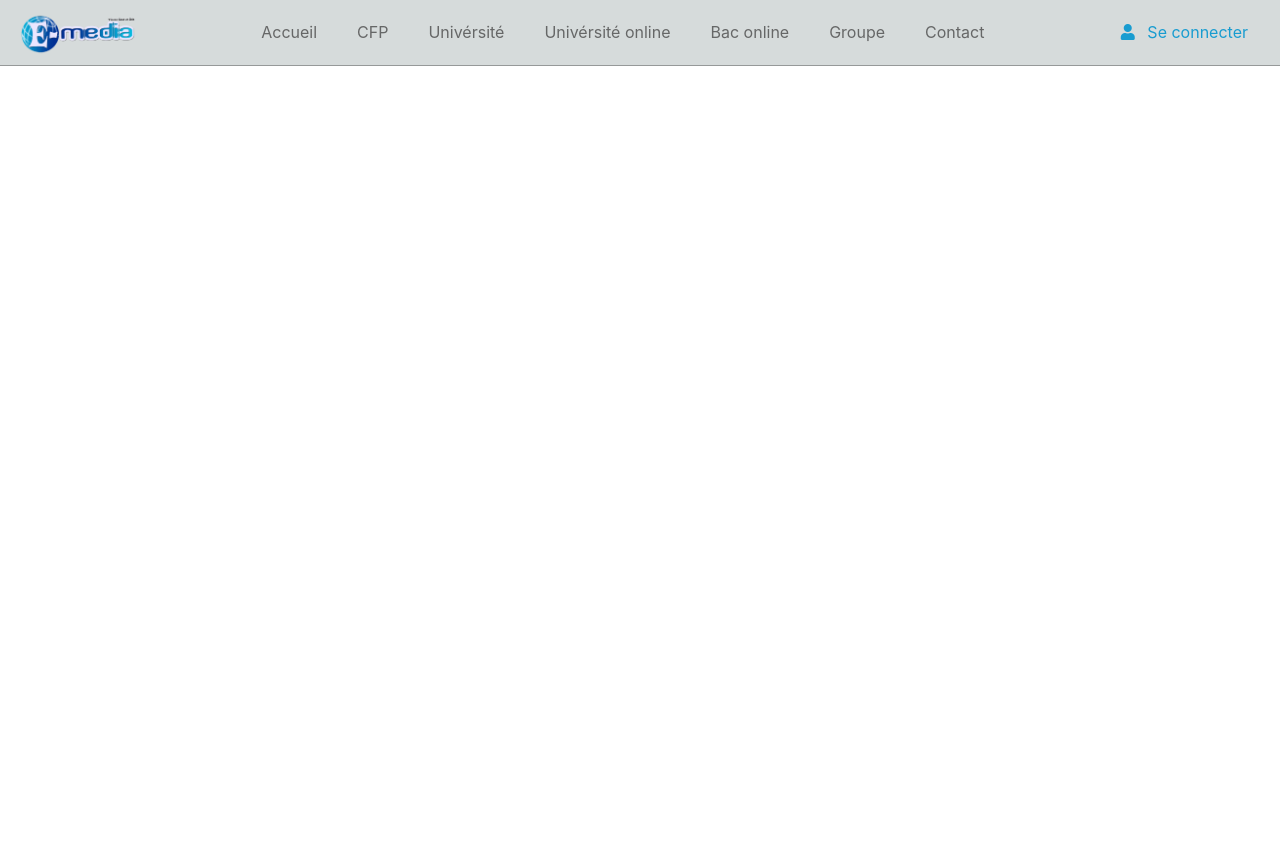
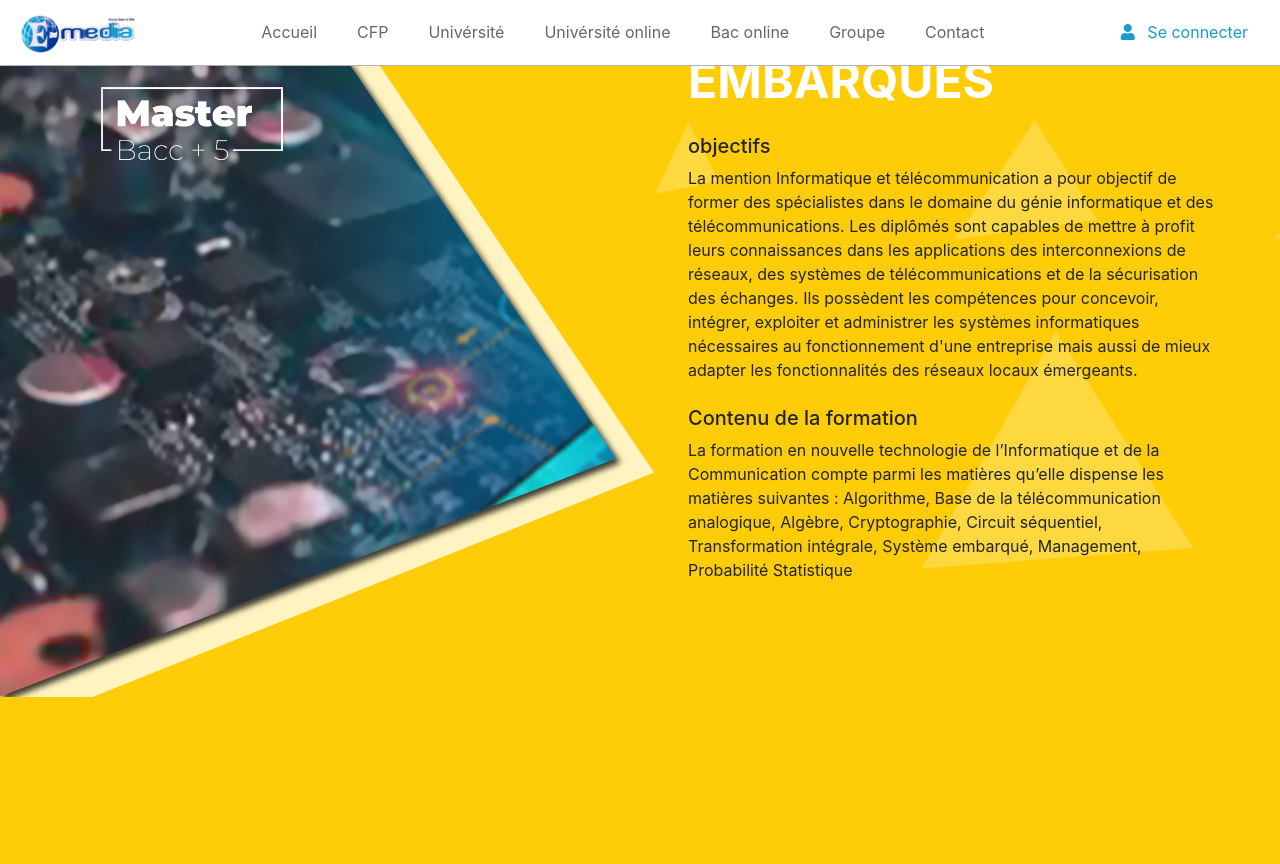
Before and after one commit to MyeLane/Refonte-E-media, a PHP site: page /autre_page/en_ligne.php in a window 1280 px wide. Before the commit the page ends 66 px from the top, so only its background shows below. Run offline with PHP 8.4, Linux system fonts and the light colour scheme.

Commit message:
unniv en ligne

```diff
--- a/autre_page/en_ligne.php
+++ b/autre_page/en_ligne.php
@@ -6,13 +6,38 @@
     <?php
         include_once '../index/head.php';
     ?>
+    <link rel="stylesheet" href="../css/enligne.css">
 </head>
 <body>
     <!-- navbar -->
     <?php
         include_once '../index/nav.php';
     ?>
+    <section class="">
+    <div class="container-fluid">
+        <div class="row">
+            <div class="col-12 tic">
+            <div class="a1"></div>
+            <div class="a2"></div>
+            <div class="a3"></div>
+            <div class="a4"></div>
+            <div class="a5"></div>
+                <img src="../img/Master univ online-08.png" class="img-tic" width="90%" alt="">
+                <div class="row text col-12">
+                    <div class="col-12 col-sm-12 col-md-6 col-lg-6"></div>
+                    <div class="col-12 col-sm-12 col-md-6 col-lg-6">
+                        <h1 class="tic-titre  pl-5 pr-5 col-12 col-sm-12 col-md-12 col-lg-12">INFORMATIQUE ET SYSTEME EMBARQUES</h1>
+                        <h5 class="ml-5 mt-4">objectifs</h5>
+                        <p class="ml-5 text-tic mt-2">La mention Informatique et télécommunication a pour objectif de former des spécialistes dans le domaine du génie informatique et des télécommunications. Les diplômés sont capables de mettre à profit leurs connaissances dans les applications des interconnexions de réseaux, des systèmes de télécommunications et de la sécurisation des échanges. Ils possèdent les compétences pour concevoir, intégrer, exploiter et administrer les systèmes informatiques nécessaires au fonctionnement d'une entreprise mais aussi de mieux adapter les fonctionnalités des réseaux locaux émergeants.</p>
+                        <h5 class="ml-5 mt-4">Contenu de la formation</h5>
+                        <p class="ml-5 text-tic mt-2">La formation en nouvelle technologie de l’Informatique et de la Communication compte parmi les matières qu’elle dispense les matières suivantes : Algorithme, Base de la télécommunication analogique, Algèbre, Cryptographie, Circuit séquentiel, Transformation intégrale, Système embarqué, Management, Probabilité Statistique</p>
+                    </div>
+                </div>
+            </div>
+        </div>
+    </div>
 
+    </section>
     <!--script js -->
     <?php
         include_once '../index/script.php';
--- /dev/null
+++ b/css/enligne.css
@@ -0,0 +1,80 @@
+
+.tic {
+    background-color: #fecd08;
+    min-height: 100vh;
+    margin-top: 4rem;
+
+}
+.img-tic{
+    margin-left: -1rem;
+    z-index: 99;
+}
+.text{
+    margin-top: -95vh;
+}
+.tic-titre{
+    color: #ffffff;
+    font-weight: bold;
+    font-size: 3rem;
+}
+.text-tic{
+    font-weight: 1rem;
+}
+
+.a1{
+    clip-path: polygon(31% 59%, 0% 100%, 61% 100%);;
+    background-color: #fdd93f;
+    width: 10%;
+    height: 8rem;
+    margin-top: 5rem;
+    margin-left: 40rem;
+    position: fixed;
+    -webkit-animation: spin 5s linear infinite;
+}
+.a2{
+    clip-path: polygon(50% 0%, 0% 100%, 100% 100%);
+    background-color: #fdd93f;
+    width: 20%;
+    height: 15rem;
+    margin-left: 55rem;
+    margin-top: 20rem;
+    position: fixed;
+    -webkit-animation: spin 10S linear infinite;
+}
+.a3{
+    clip-path: polygon(31% 59%, 0% 100%, 61% 100%);;
+    background-color: #fdd93f;
+    width: 15%;
+    height: 20rem;
+    margin-top: 22rem;
+    margin-left: 75rem;
+    position: fixed;
+    -webkit-animation: spin 10S linear infinite;
+}
+.a4{
+    clip-path: polygon(31% 59%, 0% 100%, 61% 100%);;
+    background-color: #fdd93f;
+    width: 15%;
+    height: 20rem;
+    margin-left: 70rem;
+    position: fixed;
+    -webkit-animation: spin 10S linear infinite;
+}
+.a5{
+    clip-path: polygon(31% 59%, 0% 100%, 61% 100%);;
+    background-color: #fdd93f;
+    width: 15%;
+    height: 20rem;
+    margin-left: 50rem;
+    position: fixed;
+    -webkit-animation: spin 10s linear infinite;
+}
+@-webkit-keyframes spin{
+    100%{-webkit-transform: rotate(360deg);}
+}
+@-moz-keyframes spin{
+    100%{-webkit-transform: rotate(360deg);}
+}
+@keyframes spin{
+    100%{-webkit-transform: rotate(360deg);}
+}
--- a/css/style.css
+++ b/css/style.css
@@ -5,7 +5,7 @@ a {
 /*navbar*/
 .navbar {
     border-bottom: 1px solid rgba(0, 0, 0, 0.3);
-    background-color: #d6dbdb !important;
+    background-color: #ffffff !important;
 }
 
 .navbar-toggler-icon{
```
Also changed, not shown: autre_page/presentielle.php (+10 -12 lines), css/univ.css (+24 -6 lines), img/Master univ online-08.png (added).
